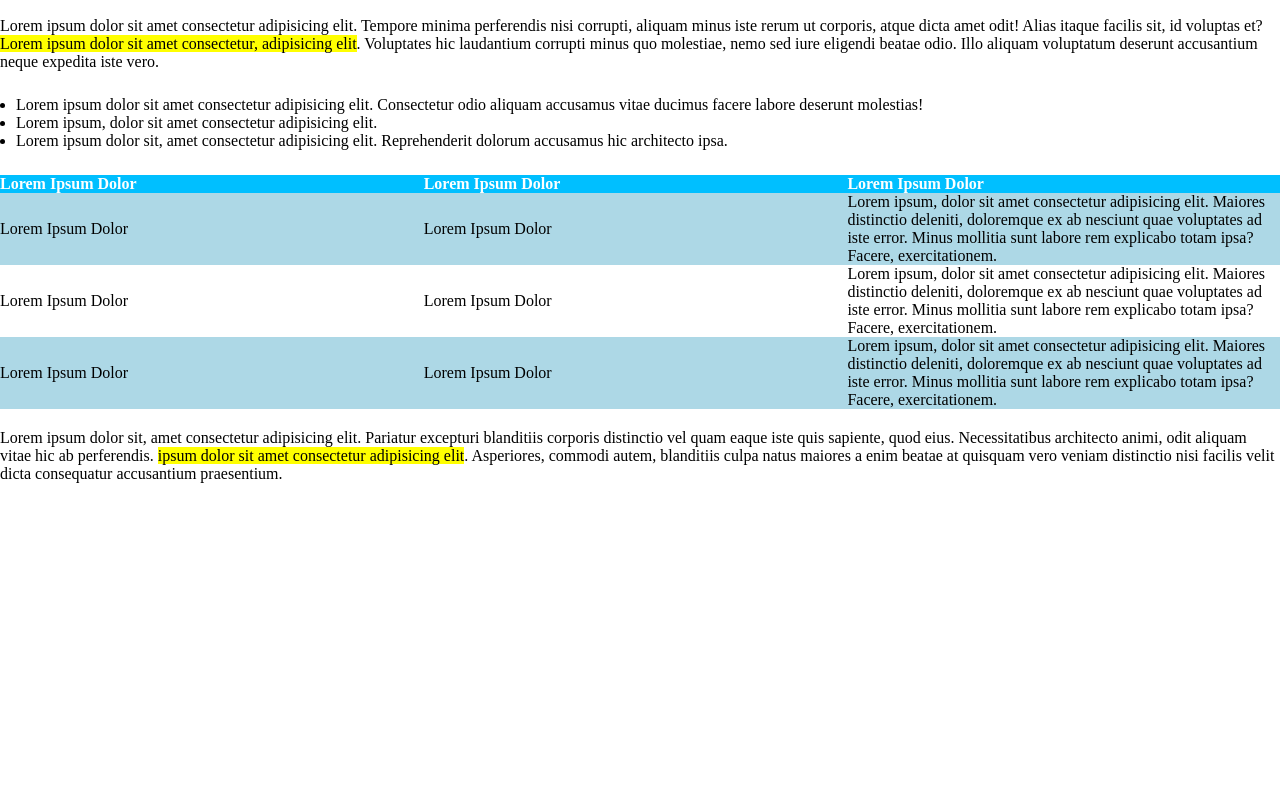
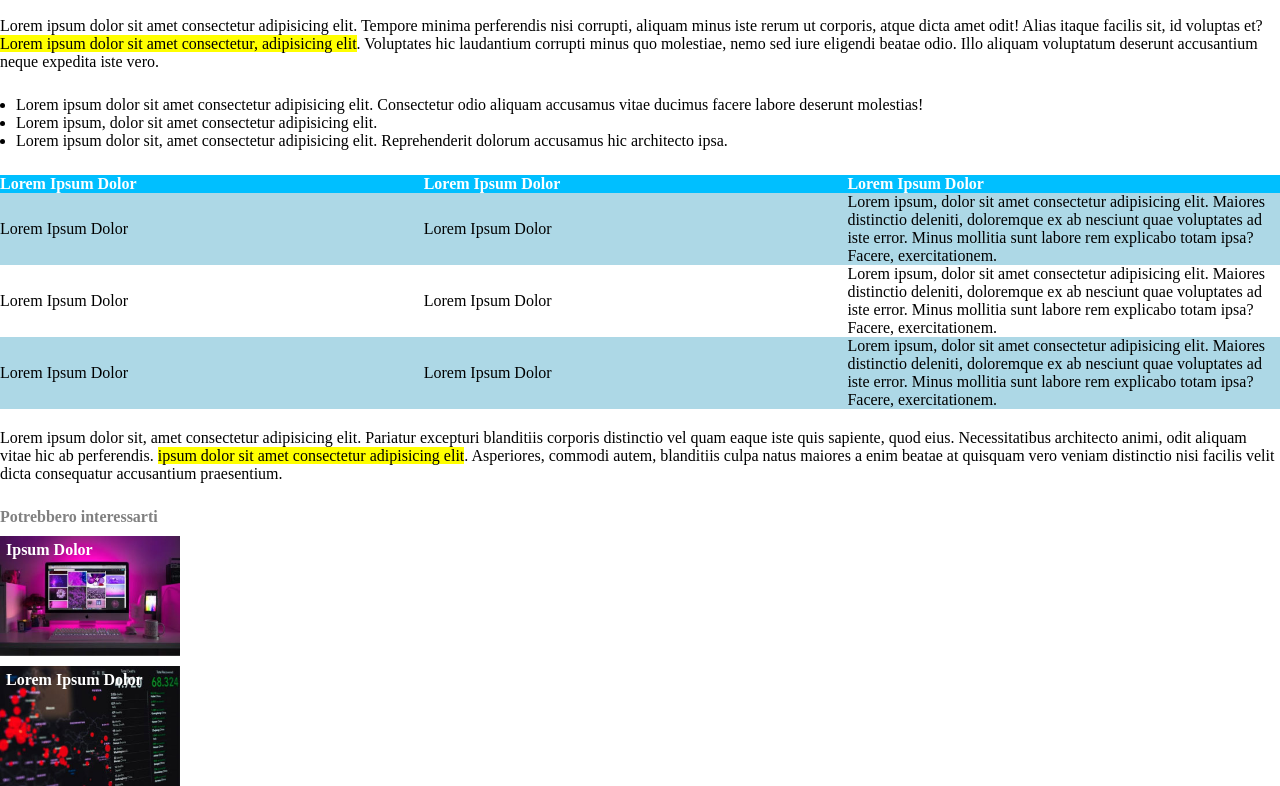
Before and after one commit to gluke0/html-css-booleaner, a plain HTML site: page index.html in a window 1280 px wide. Shown: the part 614-1400 px from the top of the page. Before the commit the page ends 1122 px from the top, so only its background shows below. Drawn offline with Linux system fonts and the light colour scheme.

Commit message:
fine esercizio

```diff
--- a/css/style.css
+++ b/css/style.css
@@ -66,3 +66,26 @@ thead{
 .color{
     background-color: lightblue;
 }
+
+h4{
+    color: gray;
+}
+
+.top{
+    background-image: url(../assets/img/monitor.jpg);
+}
+
+.bottom{
+    background-image: url(../assets/img/graph.jpg);
+}
+
+.pic{
+    width: 180px;
+    height: 120px;
+    color: white;
+    font-size: 16px;
+    margin-top: 10px;
+    padding-left: 6px;
+    padding-top: 5px;
+    background-size: cover;
+}
--- a/index.html
+++ b/index.html
@@ -80,8 +80,9 @@
 
     <!-- footer: possibili interessi -->
     <footer>
-
-
+        <h4>Potrebbero interessarti</h4>
+        <div class="top pic"><strong>Ipsum Dolor</strong></div>
+        <div class="bottom pic"><strong>Lorem Ipsum Dolor</strong></div>
     </footer>
     </body>
 </html>
```
Also changed, not shown: 1 other file.
